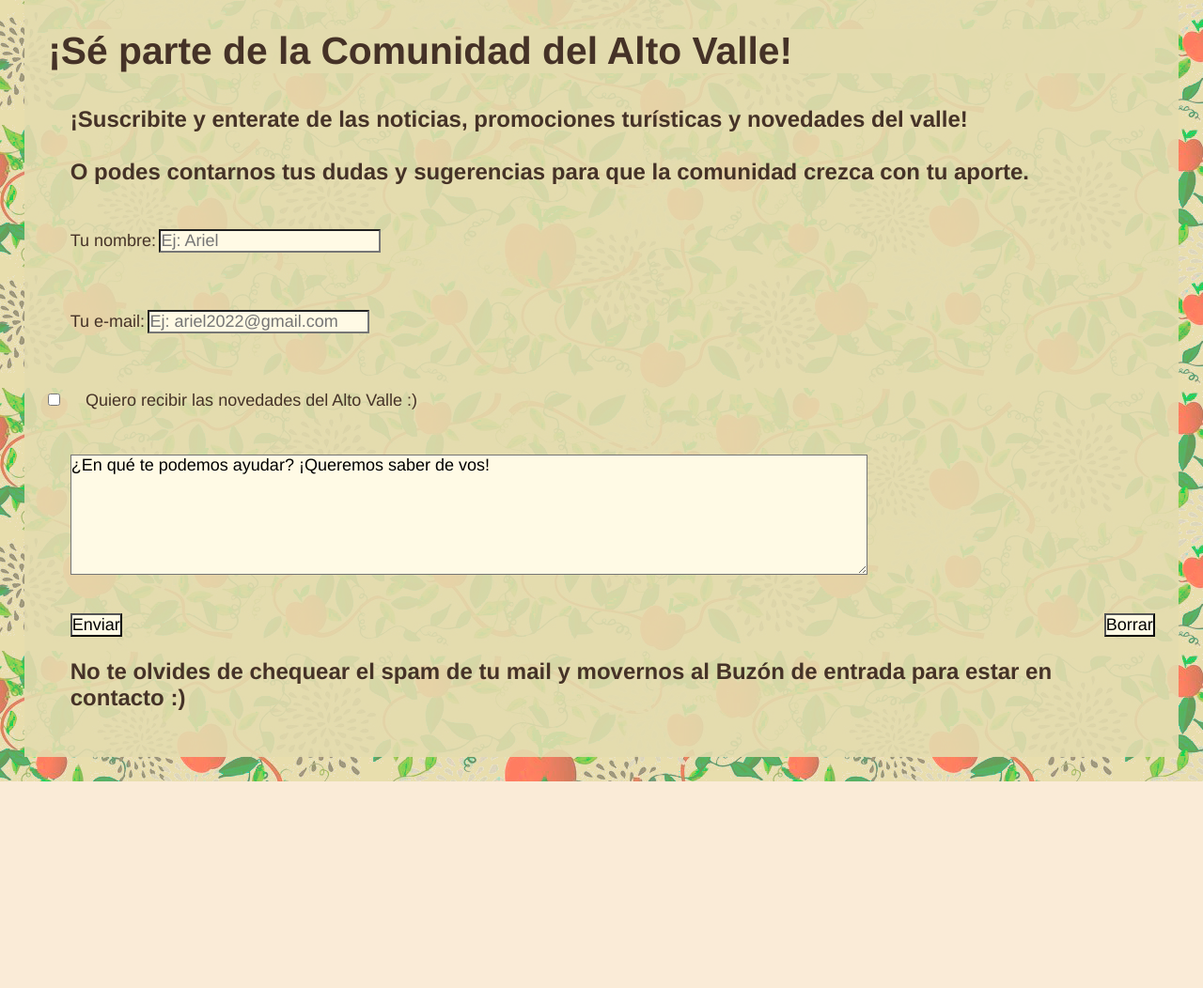
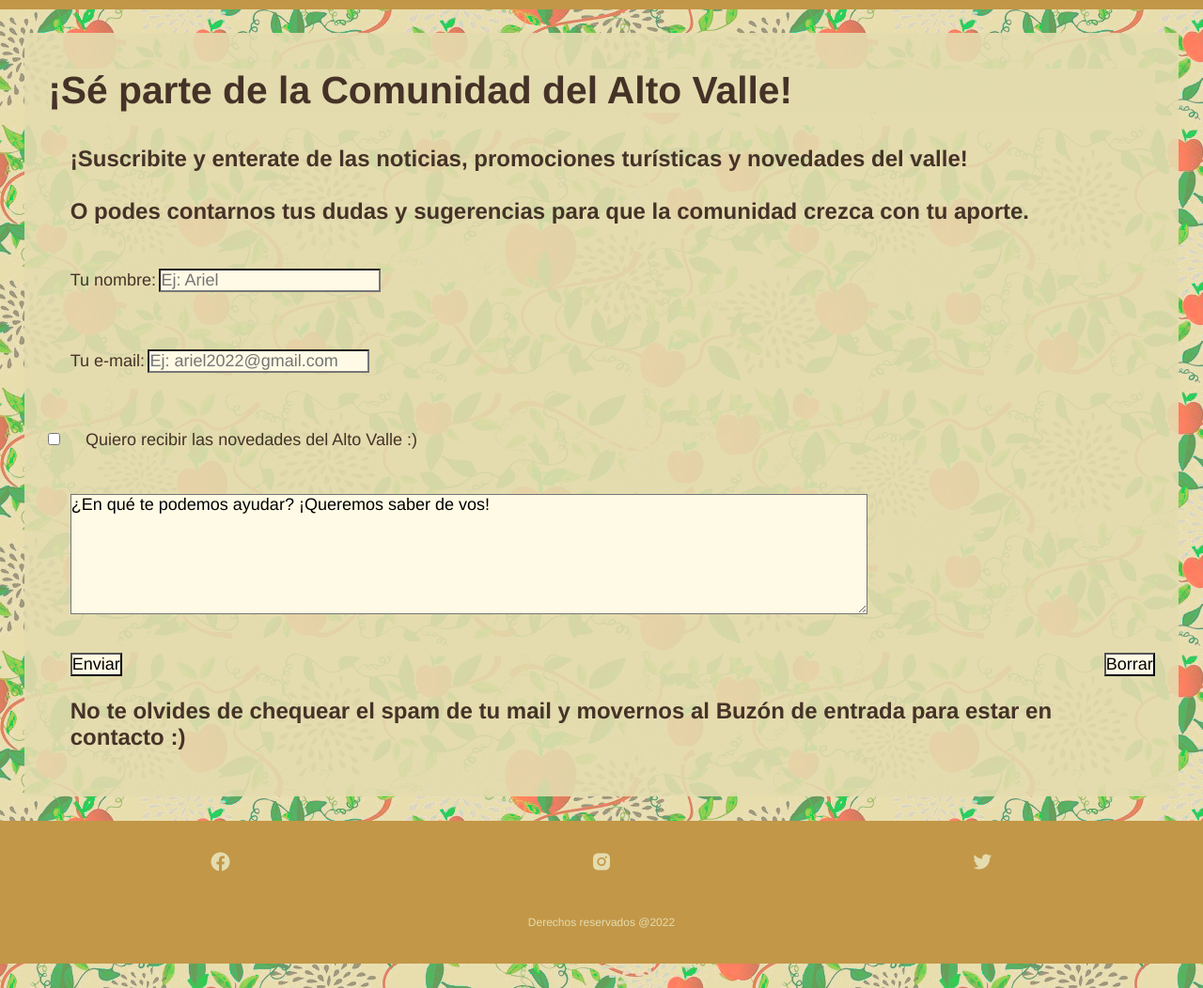
Before and after one commit to sfz1995/altovalle, a plain HTML site: page contacto.html in a window 1280 px wide. Shown: the part 427-1479 px from the top of the page at 94% size. Before the commit the page ends 1259 px from the top, so only its background shows below. Drawn offline with nearby package versions, Linux system fonts and the light colour scheme; a web font is replaced by a local one.

Commit message:
agregue favicon y footer

```diff
--- a/contacto.html
+++ b/contacto.html
@@ -9,6 +9,8 @@
     <link rel="preconnect" href="https://fonts.googleapis.com">
     <link rel="preconnect" href="https://fonts.gstatic.com" crossorigin>
     <link href="https://fonts.googleapis.com/css2?family=Rye&display=swap" rel="stylesheet">
+    <link href='https://unpkg.com/boxicons@2.1.4/css/boxicons.min.css' rel='stylesheet'>
+    <link rel="shortcut icon" href="favicon/manzana.ico" type="image/x-icon">
     <title>El Alto Valle - Contacto </title>
 </head>
 
@@ -26,18 +28,18 @@
         <nav id="indice">
             <a href="index.html">Bienvenida</a>
             <a href="ciudades.html">Conocenos</a>
-             <a href="turismo.html">Turismo y eventos</a>
+            <a href="turismo.html">Turismo y eventos</a>
             <a href="contacto.html">Contactanos</a>
         </nav>
 
 <div class="contacto">
-    <h1 class="subtitulo">¡Sé parte de la Comunidad del Alto Valle!</h1>
-    <h2>¡Suscribite y enterate de las noticias, promociones turísticas y novedades del valle!
+    <h2 class="subtitulo">¡Sé parte de la Comunidad del Alto Valle!</h2>
+    <h3>¡Suscribite y enterate de las noticias, promociones turísticas y novedades del valle!
 <br><br>
-    O podes contarnos tus dudas y sugerencias para que la comunidad crezca con tu aporte.</h2>
+    O podes contarnos tus dudas y sugerencias para que la comunidad crezca con tu aporte.</h3>
 
 
-    <form action="mailto:sasyfernandez@gmail.com">
+    <form method="post" action="mailto:sasyfernandez@gmail.com" >
         <p>
             <label for="nombre">Tu nombre:</label>
             <input type="text" name="nombre" id="nombre" placeholder="Ej: Ariel">
@@ -65,8 +67,22 @@
 
     </form>
 
-    <h2> No te olvides de chequear el spam de tu mail y movernos al Buzón de entrada para estar en contacto :) </h2>
+    <h3> No te olvides de chequear el spam de tu mail y movernos al Buzón de entrada para estar en contacto :) </h3>
 </div>
+
+
+<footer>
+    <ul>
+        <li><a href="http://www.facebook.com" target="_blank" rel="noopener noreferrer"><i class='bx bxl-facebook-circle' style='color: #e4dcaf'></i></a></li>
+        <li><a href="http://www.instagram.com" target="_blank" rel="noopener noreferrer"><i class='bx bxl-instagram-alt' style='color:#e4dcaf' ></i></i></a></li>
+        <li><a href="http://www.twitter.com" target="_blank" rel="noopener noreferrer"><i class='bx bxl-twitter' style='color:#e4dcaf'  ></i></a></li>
+    </ul>
+
+        <div class="footer"><p>Derechos reservados @2022</p></div>
+
+
+    </footer>
+
 </body>
 
 </html>
--- a/css/miestilo.css
+++ b/css/miestilo.css
@@ -1,14 +1,13 @@
-*{
+* {
     margin: 0;
     padding: 0;
     box-sizing: border-box;
-
     font-family: 'Franklin Gothic Medium', 'Arial Narrow', Arial, sans-serif;
     font-size: 12px;
 }
 
 
-html{
+html {
     background-color: antiquewhite;
     background-image: url(../img/fondo.jpg);
     background-attachment: fixed;
@@ -16,28 +15,28 @@ html{
 }
 
 
-header{
+header {
     display: flex;
-
+    text-align: center;
     background-color: rgb(194, 151, 71);
     margin: 2%;
     flex-wrap: wrap;
     flex-direction: column;
 }
 
-header h1{
+header h1 {
     padding: 1.5%;
-    color: rgb(90, 57, 37) ;
+    color: rgb(90, 57, 37);
     font-weight: bold;
     font-family: 'Rye', cursive;
-    font-size: 4em;
+    font-size: 7em;
     align-items: center;
     background-image: none;
 
 
 }
 
-header img{
+header img {
     max-width: 32%;
     padding: 1.5%;
     justify-content: space-between;
@@ -45,7 +44,7 @@ header img{
 
 }
 
-#indice{
+#indice {
     background-color: rgb(194, 151, 71);
     display: flex;
     flex-direction: row;
@@ -53,7 +52,7 @@ header img{
 }
 
 
-#indice a{
+#indice a {
     font-size: 180%;
     display: inline-block;
     margin: 1%;
@@ -61,19 +60,53 @@ header img{
     border-radius: 10px;
     background-color: rgb(187, 57, 55);
     text-decoration: none;
-    color:rgb(228, 220,175);
+    color: rgb(228, 220, 175);
     text-align: center;
 
-    }
+}
+
+footer {
+    background-color: rgb(194, 151, 71);
+    margin: 2% 0;
+    padding: 1%;
+
+
+}
+
+
+footer ul{
+    display: flex;
+    flex-direction: row;
+    justify-content: space-around;
+    padding: 1.5%
+}
+footer li{
+    list-style: none;
+
+}
+
+
+i{
+    font-size: 200%;
+   }
+
+
+
+.footer{
+    margin: 2%;
+    font-size: 115%;
+    color:rgb(228, 220, 175);
+    display: flex;
+    justify-content: center;
+}
 
 
 
 
 
 
-
-.contacto{
-    background-color: rgb(228, 220,175, 0.9);
+.contacto {
+    background-color: rgb(228, 220, 175, 0.9);
     margin: 2%;
     font-size: 2em;
     padding: 2%;
@@ -82,42 +115,41 @@ header img{
     flex-direction: column;
 }
 
-.subtitulo{
-    font-size: 1.7em ;
+.subtitulo {
+    font-size: 1.7em;
     margin-top: 1%;
     margin-bottom: 1%;
-    background-color: rgb(228, 220,175, 0.9)
+    background-color: rgb(228, 220, 175, 0.9)
 }
 
-.contacto h2{
+.contacto h3 {
     font-size: 100%;
     padding: 2%;
 }
 
- .contacto p {
+.contacto p {
     padding: 2%;
 
 
- }
+}
 
- label, p#input, input, .boton, textarea {
+label,p#input,input,.boton,textarea {
     font-size: 1.5em;
- }
+}
 
+#input {
+    display: inline-block;
+}
 
- #input{
-display: inline-block;
-
-}
-a:hover{
+a:hover {
     color: rgb(68, 155, 48);
 }
 
-a:active{
+a:active {
     color: rgb(187, 57, 55);
 }
 
-.botones{
+.botones {
     display: flex;
     justify-content: space-between;
     padding-left: 2%;
@@ -125,37 +157,37 @@ a:active{
 }
 
 input {
-    background-color: rgb(228, 220,175);
+    background-color: rgb(228, 220, 175);
     max-width: 95%;
 
 }
 
-input:enabled{
+
+input:enabled {
     background-color: rgb(255, 250, 229);
 }
 
 
-.boton:hover{
-    background-color: rgb(68, 155, 48) ;
+.boton:hover {
+    background-color: rgb(68, 155, 48);
     color: rgb(255, 250, 229);
 }
 
-.boton:active{
+.boton:active {
     background-color: rgb(194, 151, 71);
 
 }
 
 
-textarea:enabled{
+textarea:enabled {
     background-color: rgb(255, 250, 229);
     width: 75%;
     max-width: 95%;
 }
 
 
-#iframe{
+#iframe {
     display: flex;
     justify-content: center;
-
-
+    padding: 5% 10%;
 }
```
Also changed, not shown: index.html (+12 -0 lines), favicon/manzana.ico (added), favicon/manzana.png (added).
